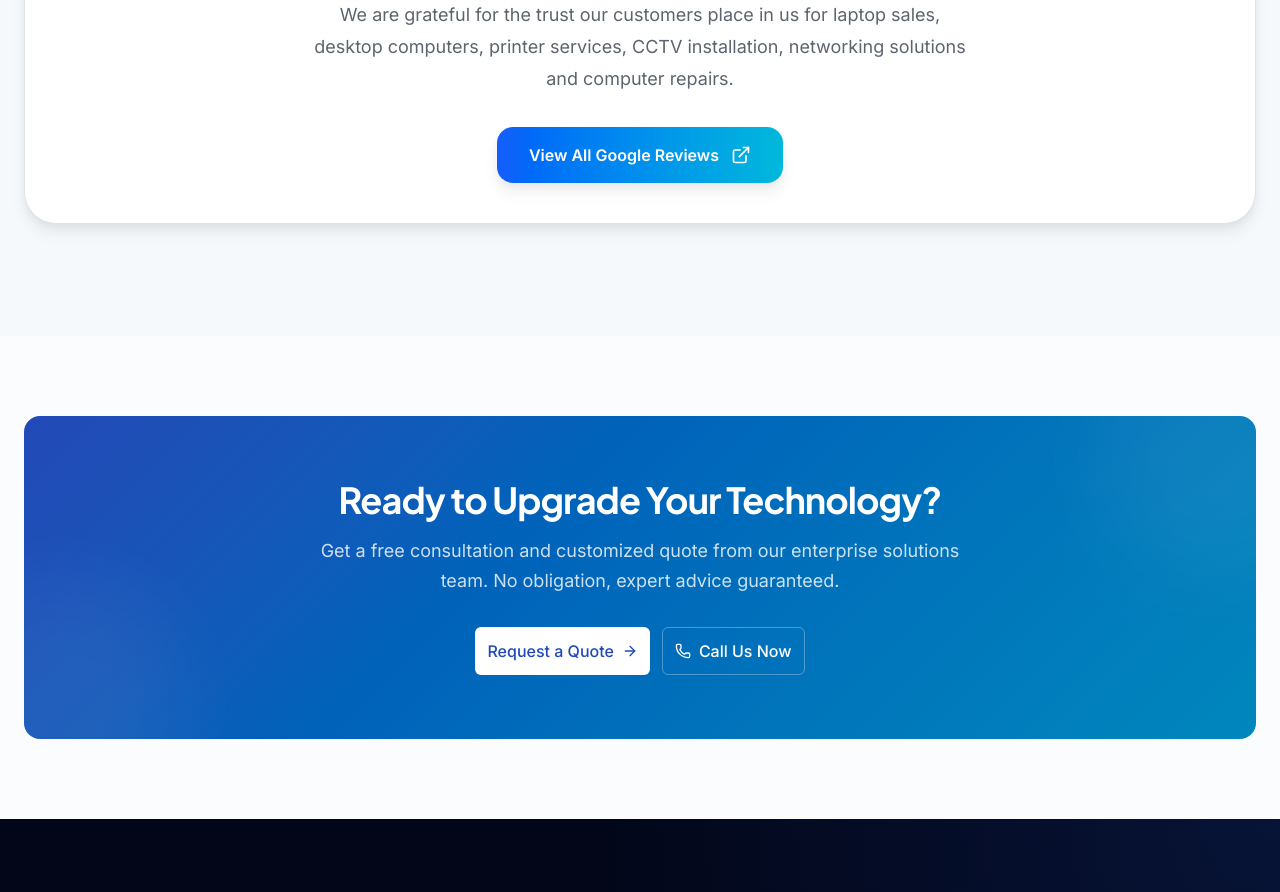
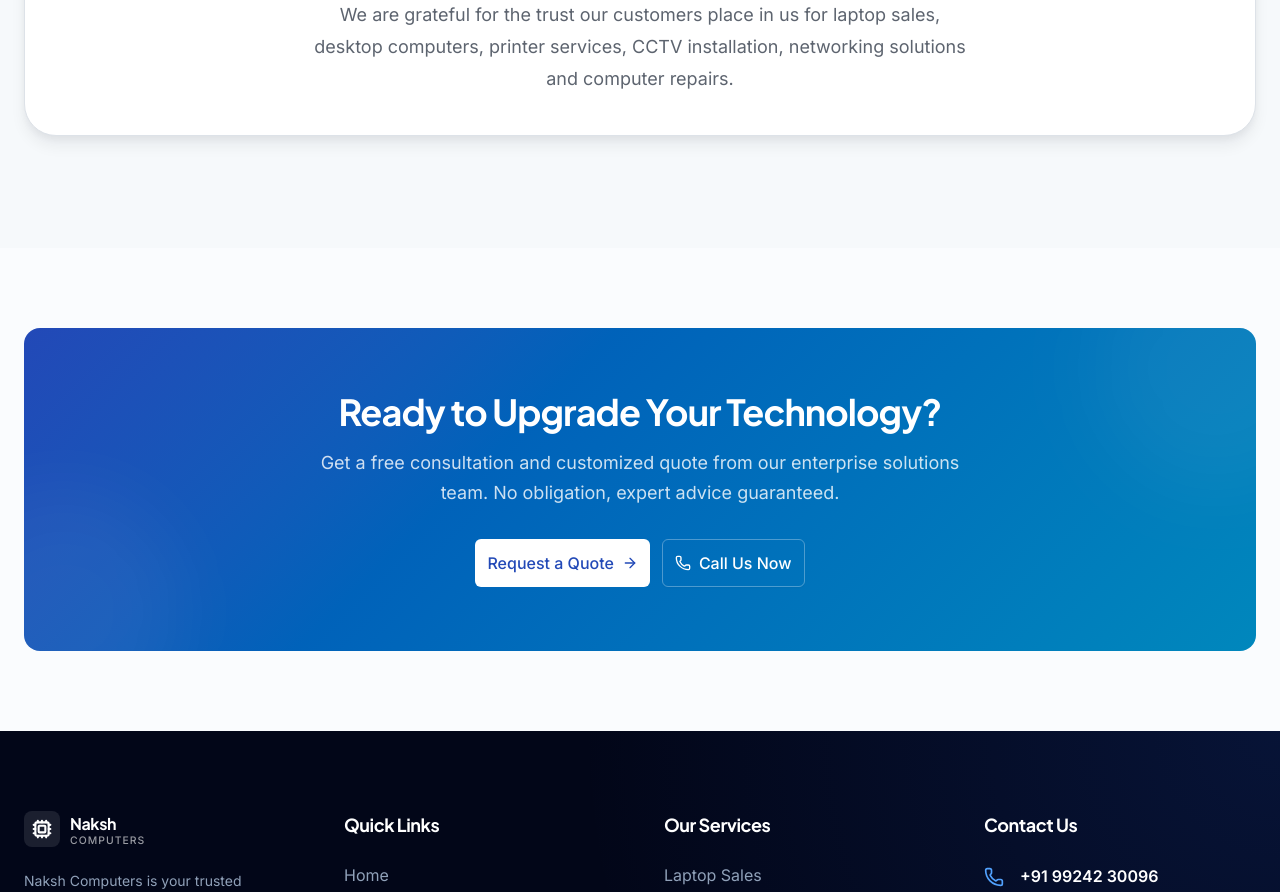
Before and after one commit to jayg191/naksh-computers, a Next.js app: page / in a window 1280 px wide. Shown: the part 7240-8132 px from the top of the page. Built offline with nearby package versions, Linux system fonts and the light colour scheme.

Commit message:
Remove Google reviews button

```diff
--- a/src/app/layout.tsx
+++ b/src/app/layout.tsx
@@ -1,3 +1,5 @@
+import GoogleAnalytics from "@/components/GoogleAnalytics";
+
 import type { Metadata } from "next";
 import { Inter, JetBrains_Mono, Plus_Jakarta_Sans } from "next/font/google";
 import { SITE_CONFIG } from "@/constants";
@@ -124,6 +126,7 @@ export default function RootLayout({
       className={`${inter.variable} ${plusJakartaSans.variable} ${jetbrainsMono.variable} h-full antialiased`}
     >
       <body className="min-h-full flex flex-col">
+      <GoogleAnalytics />
   <script
     type="application/ld+json"
     dangerouslySetInnerHTML={{
--- /dev/null
+++ b/src/components/GoogleAnalytics.tsx
@@ -0,0 +1,32 @@
+"use client";
+
+import Script from "next/script";
+
+const GA_MEASUREMENT_ID = "G-CXKP0VPLJN";
+
+export default function GoogleAnalytics() {
+  return (
+    <>
+      <Script
+        src={`https://www.googletagmanager.com/gtag/js?id=${GA_MEASUREMENT_ID}`}
+        strategy="afterInteractive"
+      />
+
+      <Script id="google-analytics" strategy="afterInteractive">
+        {`
+          window.dataLayer = window.dataLayer || [];
+
+          function gtag(){
+            dataLayer.push(arguments);
+          }
+
+          gtag('js', new Date());
+
+          gtag('config', '${GA_MEASUREMENT_ID}', {
+            page_path: window.location.pathname,
+          });
+        `}
+      </Script>
+    </>
+  );
+}
--- a/src/features/home/sections/testimonials-section.tsx
+++ b/src/features/home/sections/testimonials-section.tsx
@@ -93,7 +93,7 @@ export function TestimonialsSection() {
                 </div>
 
                 <a
-                  href="https://www.google.com/maps/place/Naksh+Computers/@23.0280065,72.5698806,17z"
+                  href="https://www.google.com/maps/place/Naksh+Computers/@23.0280114,72.5673057,17z/data=!4m8!3m7!1s0x395e848a43dedb61:0xf6f23f4d61a9000b!8m2!3d23.0280065!4d72.5698806!9m1!1b1!16s%2Fg%2F1pwfxx1b6?entry=ttu&g_ep=EgoyMDI2MDcwOC4wIKXMDSoASAFQAw%3D%3D"
                   target="_blank"
                   rel="noopener noreferrer"
                   className="mt-8 inline-flex items-center gap-2 rounded-xl bg-white px-8 py-4 font-semibold text-blue-700 transition hover:scale-105"
@@ -250,18 +250,7 @@ export function TestimonialsSection() {
 
               </p>
 
-              <a
-                href="https://www.google.com/maps/place/Naksh+Computers/@23.0280065,72.5698806,17z"
-                target="_blank"
-                rel="noopener noreferrer"
-                className="mt-8 inline-flex items-center gap-3 rounded-2xl bg-gradient-to-r from-blue-600 to-cyan-500 px-8 py-4 font-semibold text-white shadow-lg transition-all duration-300 hover:-translate-y-1 hover:shadow-2xl"
-              >
 
-                View All Google Reviews
-
-                <ExternalLink className="h-5 w-5"/>
-
-              </a>
 
             </div>
 
```
